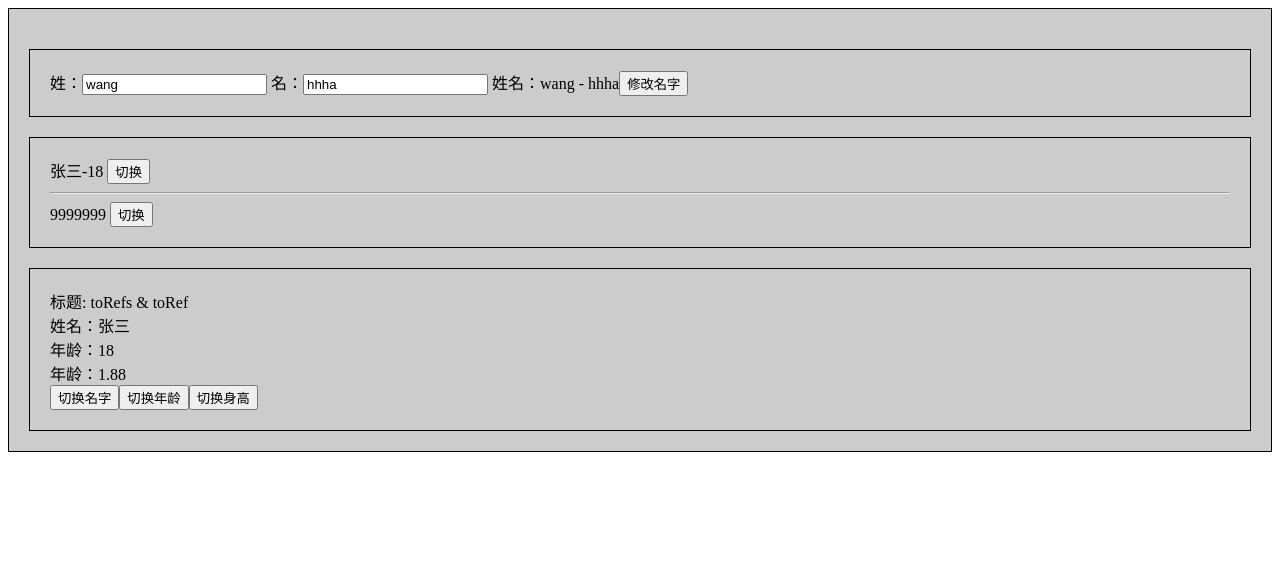
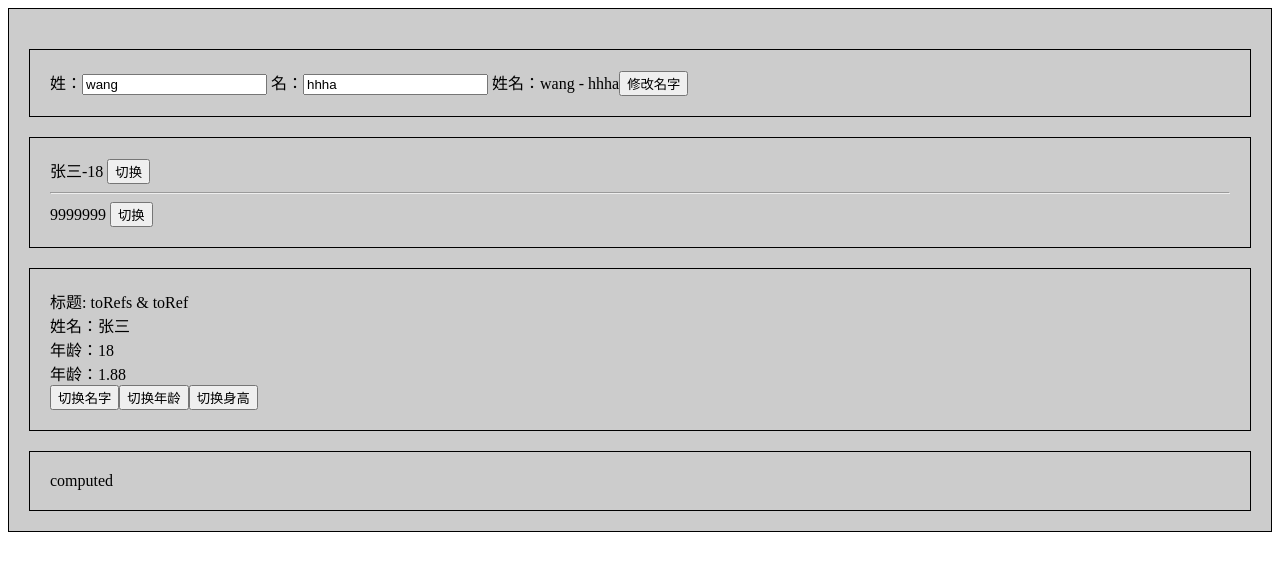
Before and after one commit to xiaodongxier/vue3_vite_ts_202401, a Vue app: page / in a window 1280 px wide. Shown: the top 570 px of the page. Built offline with nearby package versions, Linux system fonts and the light colour scheme.

Commit message:
note-sync syncing

```diff
--- a/src/App.vue
+++ b/src/App.vue
@@ -9,6 +9,7 @@
     <Preson />
     <Child />
     <toRefs />
+    <computed/>
   </div>
 </template>
 
@@ -16,13 +17,15 @@
 import Preson from './components/Preson.vue';
 import Child from './components/Child.vue';
 import toRefs from './components/toRefs.vue';
+import computed from './components/computed.vue';
 
 export default {
   name: 'test',
   components: {
     Preson,
     Child,
-    toRefs
+    toRefs,
+    computed
   },
   data() {
     return {
```
